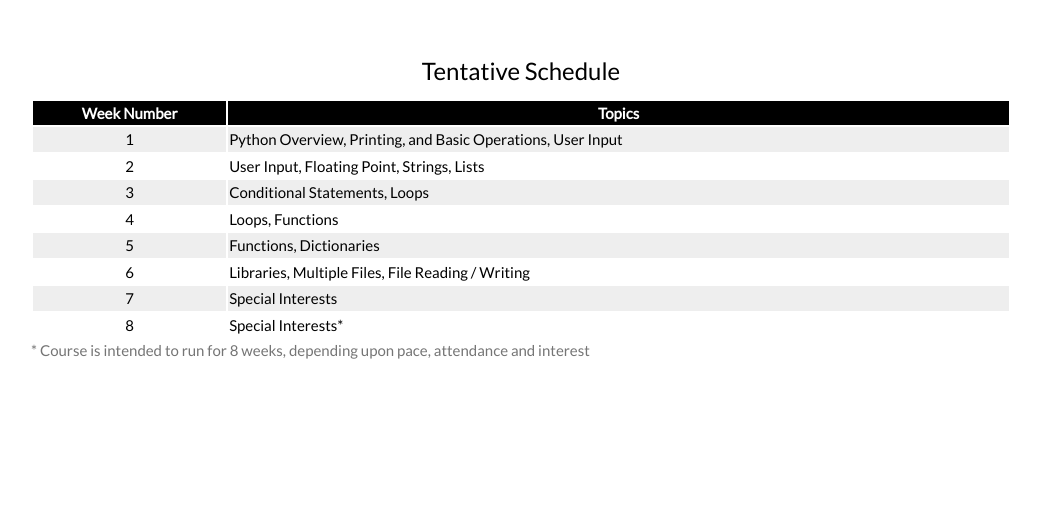
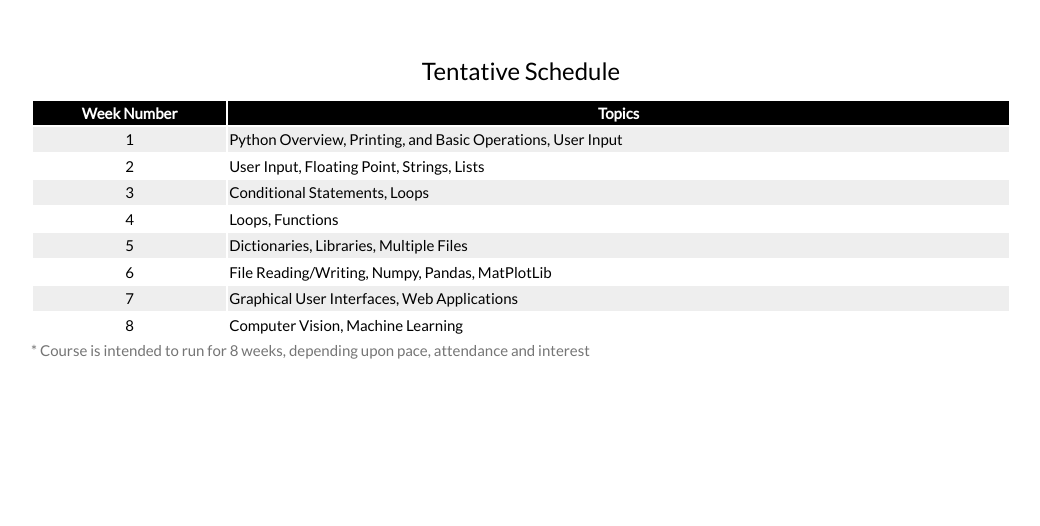
Before and after one commit to caguirre97/kstatecodes, a Flask app: page /class in a window 1280 px wide. Shown: the part 905-1431 px from the top of the page, without its empty margins (119-1159 px from the left). Run offline with Flask 2, Linux system fonts and the light colour scheme.

Commit message:
schedule updated

```diff
--- a/templates/class_information.html
+++ b/templates/class_information.html
@@ -108,19 +108,19 @@
                 </tr>
                 <tr>
                     <td class="w3-center">5</td>
-                    <td>Functions, Dictionaries</td>
+                    <td>Dictionaries, Libraries, Multiple Files</td>
                 </tr>
                 <tr>
                     <td class="w3-center">6</td>
-                    <td>Libraries, Multiple Files, File Reading / Writing</td>
+                    <td>File Reading/Writing, Numpy, Pandas, MatPlotLib</td>
                 </tr>
                 <tr>
                     <td class="w3-center">7</td>
-                    <td>Special Interests</td>
+                    <td>Graphical User Interfaces, Web Applications</td>
                 </tr>
                 <tr>
                     <td class="w3-center">8</td>
-                    <td>Special Interests*</td>
+                    <td>Computer Vision, Machine Learning</td>
                 </tr>
             </table>
             <div class="w3-text-gray">* Course is intended to run for 8 weeks, depending upon pace, attendance and interest</div>
```
